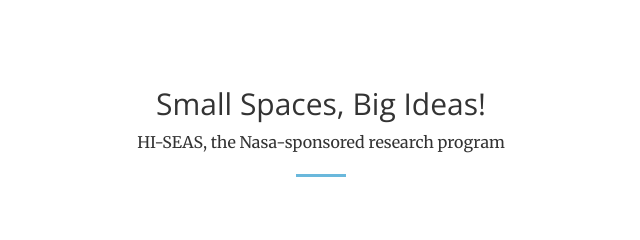
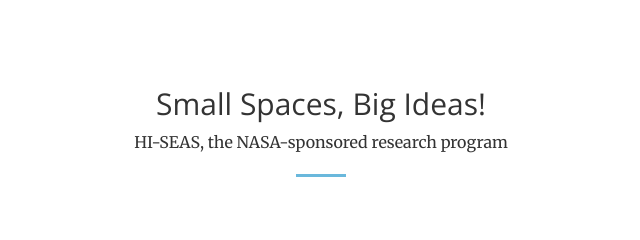
Before and after one commit to crawwwlspace/crawwwl.space, a website: page index.html in a window 1280 px wide. Shown: the part 1480-1720 px from the top of the page, 319-959 px from the left. Drawn offline with nearby package versions, Linux system fonts and the light colour scheme.

Commit message:
nasa capitalized

```diff
--- a/index.html
+++ b/index.html
@@ -99,7 +99,7 @@
             <div class="row">
                 <div class="col-lg-12 text-center">
                     <h2 class="section-heading">Small Spaces, Big Ideas!</h2>
-                    <p>HI-SEAS, the Nasa-sponsored research program </p>
+                    <p>HI-SEAS, the NASA-sponsored research program </p>
                     <hr class="primary">
                 </div>
             </div>
@@ -145,6 +145,8 @@
                                 <div class="project-category text-faded">
                                     <br>
                                     <br>
+                                    <br>
+                                    <br>
                                     Category
                                 </div>
                                 <div class="project-name">
@@ -160,6 +162,8 @@
                         <div class="portfolio-box-caption">
                             <div class="portfolio-box-caption-content">
                                 <div class="project-category text-faded">
+                                    <br>
+                                    <br>
                                     <br>
                                     <br>
                                     Category
@@ -179,6 +183,8 @@
                                 <div class="project-category text-faded">
                                     <br>
                                     <br>
+                                    <br>
+                                    <br>
                                     Category
                                 </div>
                                 <div class="project-name">
@@ -194,6 +200,8 @@
                         <div class="portfolio-box-caption">
                             <div class="portfolio-box-caption-content">
                                 <div class="project-category text-faded">
+                                    <br>
+                                    <br>
                                     <br>
                                     <br>
                                     Category
@@ -213,6 +221,8 @@
                                 <div class="project-category text-faded">
                                     <br>
                                     <br>
+                                    <br>
+                                    <br>
                                     Category
                                 </div>
                                 <div class="project-name">
@@ -228,6 +238,8 @@
                         <div class="portfolio-box-caption">
                             <div class="portfolio-box-caption-content">
                                 <div class="project-category text-faded">
+                                    <br>
+                                    <br>
                                     <br>
                                     <br>
                                     Category
```
